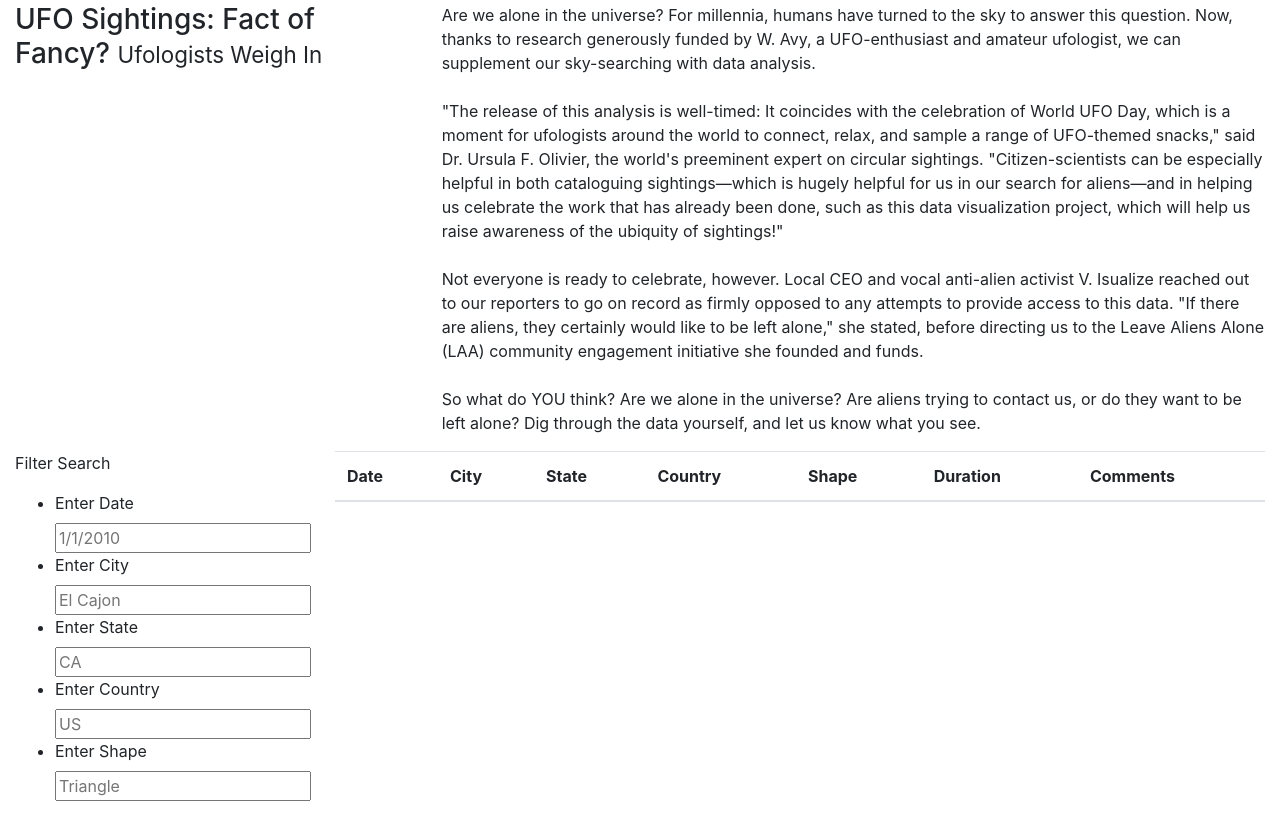
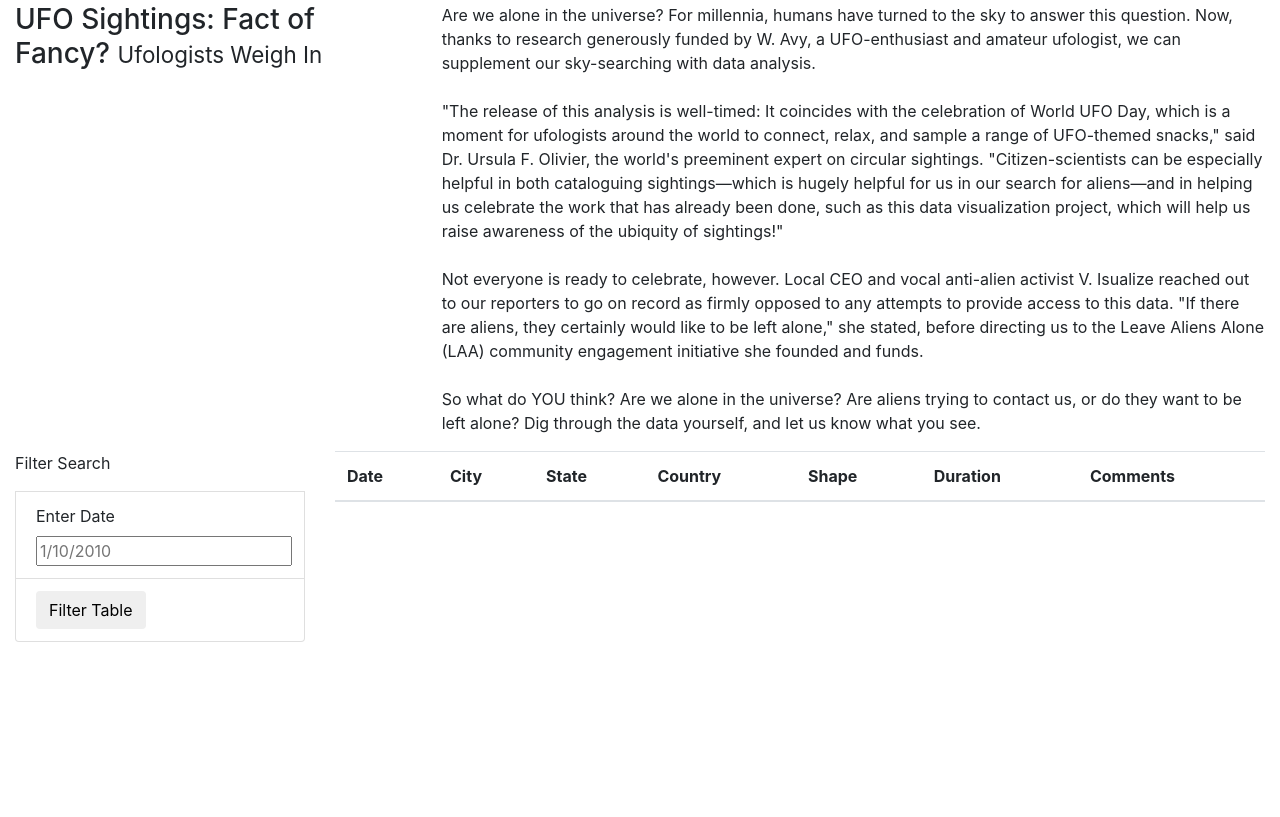
Before and after one commit to mayowill303/UFOs, a plain HTML site: page Index.html in a window 1280 px wide. Shown: the part 293-1110 px from the top of the page. After the commit the page ends 935 px from the top, so only its background shows below. Drawn offline with nearby package versions, Linux system fonts and the light colour scheme.

Commit message:
Bootstrap Components

```diff
--- a/Index.html
+++ b/Index.html
@@ -40,29 +40,13 @@
           <div class="col-md-3">
             <form>
                 <p>Filter Search</p>
-                <ul>
-                    <li>
-                        <label for="date">Enter Date</label>
-                        <input type="text" placeholder="1/1/2010" id="datetime" />
-                    </li>
-                    <li>
-                        <label for="city">Enter City</label>
-                        <input type="text" placeholder="El Cajon" id="city" />
-                    </li>
-                    <li>
-                        <label for="state">Enter State</label>
-                        <input type="text" placeholder="CA" id="state" />
-                    </li>
-                    <li>
-                        <label for="country">Enter Country</label>
-                        <input type="text" placeholder="US" id="country" />
-                    </li>
-                    <li>
-                        <label for="shape">Enter Shape</label>
-                        <input type="text" placeholder="Triangle" id="shape" />
-                    </li>
-
-                </ul>
+                <li class="list-group-item">
+                    <label for="date">Enter Date</label>
+                    <input type="text" placeholder="1/10/2010" id="datetime" />
+                </li>
+                <li class="list-group-item">
+                    <button id="filter-btn" type="button" class="btn btn-default">Filter Table</button>
+                </li>
             </form>
           </div>
           <div class="col-md-9">
@@ -79,12 +63,11 @@
                   </tr>
                 </thead>
                 <tbody></tbody>
-            </table>
+              </table>
           </div>
-        </div>
       </div>
       <script src="https://cdnjs.cloudflare.com/ajax/libs/d3/4.11.0/d3.js"></script>
-      <script src="static/js/data.js"></script>
-      <script src="static/js/app.js"></script>
+      <script src="data.js"></script>
+      <script src="app.js"></script>
 </body>
 </html>
```
